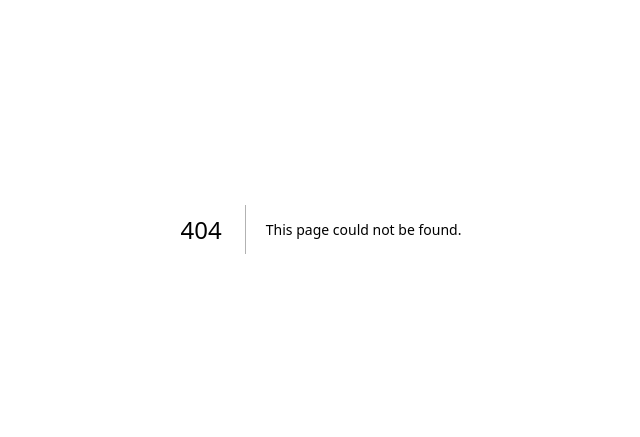
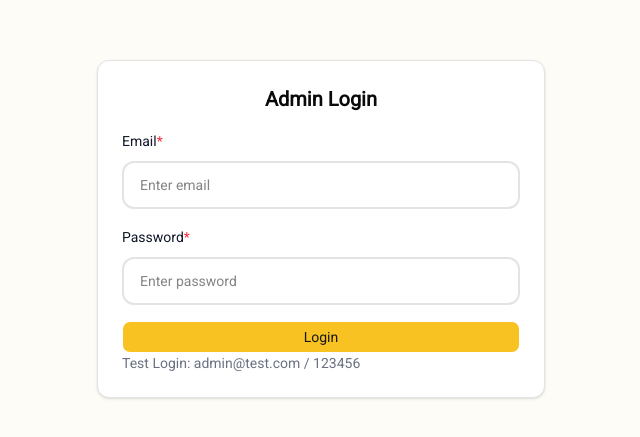
Before and after one commit to heydawood/Ecommerce-Nextjs, a Next.js app: page /login in a window 1280 px wide. Before the commit this address had no page. Shown: the part 171-608 px from the top of the page, without its empty margins (319-959 px from the left). Built offline with nearby package versions, Linux system fonts and the light colour scheme.

Commit message:
added admin login flow

```diff
--- /dev/null
+++ b/app/actions/authActions.ts
@@ -0,0 +1,32 @@
+'use server';
+
+import { cookies } from 'next/headers';
+
+
+
+export async function loginAction(data: {
+    email: string;
+    password: string;
+}) {
+    const { email, password } = data;
+    const cookieStore = await cookies();
+
+  // Mock auth
+  if (email === 'admin@test.com' && password === '123456') {
+
+
+    cookieStore.set('isAdmin', 'true', {
+      httpOnly: true,
+      path: '/',
+    });
+
+    return { success: true };
+  }
+
+  return { success: false, message: 'Invalid credentials' };
+}
+
+export async function logoutAction() {
+  const cookieStore = await cookies();
+  cookieStore.delete('isAdmin');
+}
--- a/app/(admin)/addProducts/page.tsx
+++ b/app/admin/addProducts/page.tsx
@@ -2,7 +2,6 @@
 
 import CreateProductForm from '@/app/components/features/AddProducts/AddProductsForm';
 import { Card, CardContent, CardHeader, CardTitle } from '@/components/ui/card';
-import { useState } from 'react';
 
 const AddProductsPage = () => {
 
--- a/app/components/layout/Sidebar/app-sidebar.tsx
+++ b/app/components/layout/Sidebar/app-sidebar.tsx
@@ -12,6 +12,7 @@ import { useAppDispatch, useAppSelector } from '@/app/hooks/hooks';
 import { useCustomAlert } from '../../common/CustomAlert';
 import Image from 'next/image';
 import LogoImage from '@/public/logo.webp';
+import { logoutAction } from '@/app/actions/authActions';
 
 const Logo = () => {
   return (
@@ -32,7 +33,7 @@ export function AppSidebar() {
   const showAlert = useCustomAlert();
   const { pageInfo, setPageInfo } = usePage();
 
-  const logout = () => {
+  const logout =  () => {
     showAlert({
       title: 'Logout',
       description: 'Are you sure you want to logout?',
@@ -41,9 +42,8 @@ export function AppSidebar() {
       //customLogo: <Icon icon="/icons/logout.svg" />,
       logoClasses: 'bg-error-100 text-error',
       onConfirm: () => {
-        //dispatch(removeToken()); //coming from the admin auth slice
-        //navigate(routes.Login());
-        router.push(routes.Login());
+         logoutAction();
+         router.push('/login');
       },
       classNames: {
         confirmButton: 'hover:bg-error bg-error-25 text-error-800 hover:text-white rounded-xl',
--- a/app/components/layout/Sidebar/data.ts
+++ b/app/components/layout/Sidebar/data.ts
@@ -6,21 +6,21 @@ export const navItems: INavItem[] = [
 
   {
     title: 'Orders',
-    link: '/orders',
+    link: '/admin/orders',
     icon: '/icons/orders.svg',
     iconActive: '/icons/orders-active.svg',
     pageName: PageName.ORDERS,
   },
   {
     title: 'All Products',
-    link: '/allProducts',
+    link: '/admin/allProducts',
     icon: '/icons/student.svg',
     iconActive: '/icons/student-active.svg',
     pageName: PageName.ALL_PRODUCTS,
   },
   {
     title: 'Add Products',
-    link: '/addProducts',
+    link: '/admin/addProducts',
     icon: '/icons/teacher.svg',
     iconActive: '/icons/teacher-active.svg',
     pageName: PageName.ADD_PRODUCTS,
--- /dev/null
+++ b/app/login/page.tsx
@@ -0,0 +1,88 @@
+'use client';
+
+import { useForm } from 'react-hook-form';
+import { useRouter } from 'next/navigation';
+import { loginAction } from '@/app/actions/authActions';
+import { Button } from '@/components/ui/button';
+import Input from '@/components/ui/input/Input';
+import { FormProvider } from 'react-hook-form';
+import { useState } from 'react';
+import { customToast } from '@/app/components/common/ShowToast';
+
+type LoginForm = {
+  email: string;
+  password: string;
+};
+
+export default function LoginPage() {
+  const methods = useForm<LoginForm>();
+  const router = useRouter();
+  const [error, setError] = useState('');
+
+  const {
+    handleSubmit,
+    formState: { isSubmitting },
+  } = methods;
+
+  const onSubmit = async (data: LoginForm) => {
+    setError('');
+
+    const res = await loginAction(data);
+
+    if (res.success) {
+      router.push('/admin/orders'); // useRouter used to redirect after login
+    } else {
+      setError(res.message || 'Login failed');
+      customToast.error(res.message)
+    }
+  };
+
+  return (
+    <div className="flex min-h-screen items-center justify-center bg-background">
+      <div className="w-full max-w-md p-6 border rounded-xl bg-white shadow">
+        <h2 className="text-xl font-semibold mb-4 text-center">
+          Admin Login
+        </h2>
+
+        <FormProvider {...methods}>
+          <form onSubmit={handleSubmit(onSubmit)} className="space-y-4">
+
+            <Input
+            allowAsterisk
+              label="Email"
+              name="email"
+              placeholder="Enter email"
+              rules={{ required: 'Email is required' }}
+            />
+
+            <Input
+            allowAsterisk
+              type="password"
+              label="Password"
+              name="password"
+              placeholder="Enter password"
+              rules={{ required: 'Password is required' }}
+            />
+
+             {/* {error && (
+              <p className="text-red-500 text-sm">{error}</p>
+            )} */}
+
+            <Button
+              type="submit"
+              className="w-full"
+              disabled={isSubmitting}
+            >
+              {isSubmitting ? 'Logging in...' : 'Login'}
+            </Button>
+          </form>
+        </FormProvider>
+        <div>
+        <p className="text-sm text-gray-500">
+          Test Login: admin@test.com / 123456
+        </p>
+      </div>
+      </div>
+    </div>
+  );
+}
--- a/proxy.ts
+++ b/proxy.ts
@@ -4,16 +4,24 @@ import type { NextRequest } from 'next/server';
 export function proxy(request: NextRequest) {
   const isAdmin = request.cookies.get('isAdmin')?.value;
 
-  const isAdminRoute = request.nextUrl.pathname.startsWith('/admin');
+ const isAdminRoute = request.nextUrl.pathname.startsWith('/admin');
+  const isLoginPage = request.nextUrl.pathname === '/login';
 
+  //if Not logged in then throws backs to /login nd blocks all routes that starts with /admin
   if (isAdminRoute && !isAdmin) {
     return NextResponse.redirect(new URL('/login', request.url));
+  }
+
+  //if logged in then throws backs to /admin/orders route and blocks /login route
+  if (isLoginPage && isAdmin) {
+    return NextResponse.redirect(new URL('/admin/orders', request.url));
   }
 
   return NextResponse.next();
 }
 
-// Apply only on admin routes
+
+//this is used to apply to only admin routes
 export const config = {
-  matcher: ['/admin/:path*'],
+  matcher: ['/admin/:path*', '/login'],
 };
```
Also changed, not shown: app/actions/loginAction.ts (deleted, +0 -22 lines), app/admin/adminManager.ts (renamed from app/(admin)/adminManager.ts), app/admin/allProducts/page.tsx (renamed from app/(admin)/allProducts/page.tsx), app/admin/layout.tsx (renamed from app/(admin)/layout.tsx), app/admin/orders/page.tsx (renamed from app/(admin)/orders/page.tsx).
